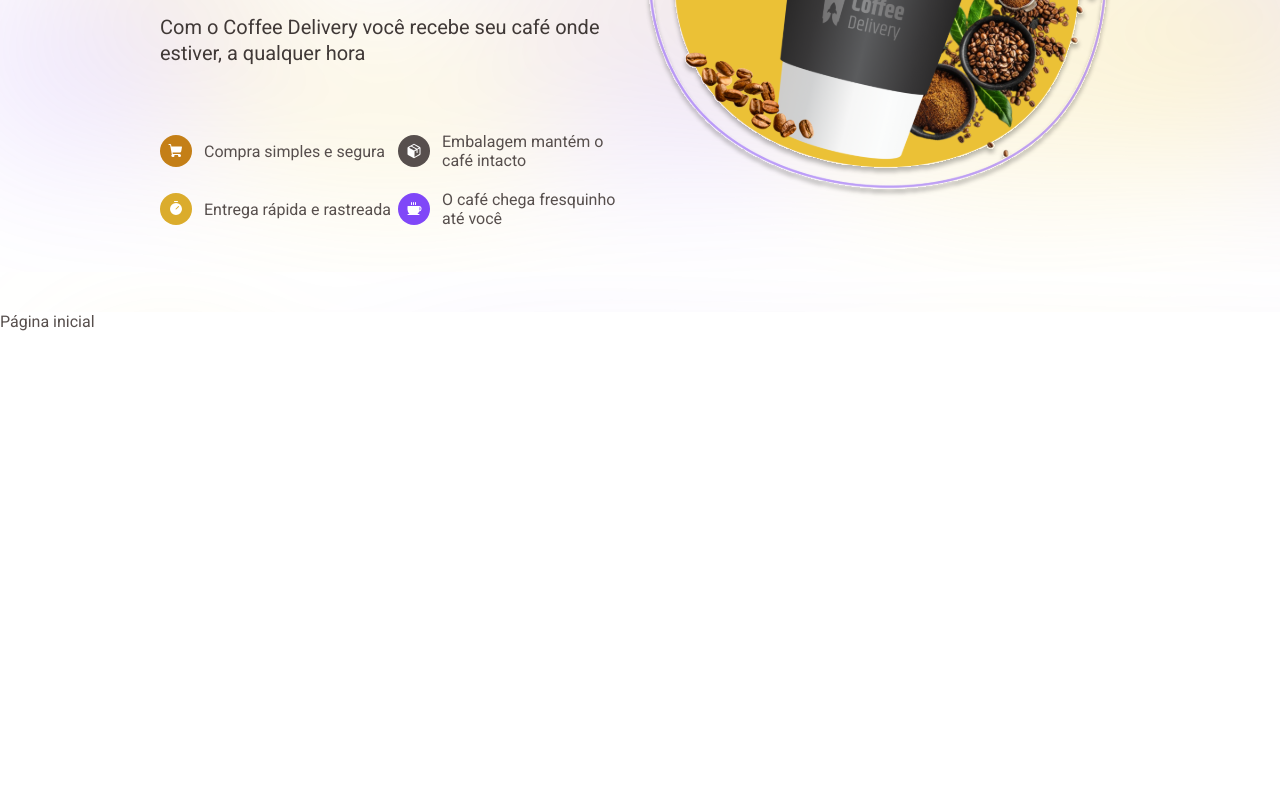
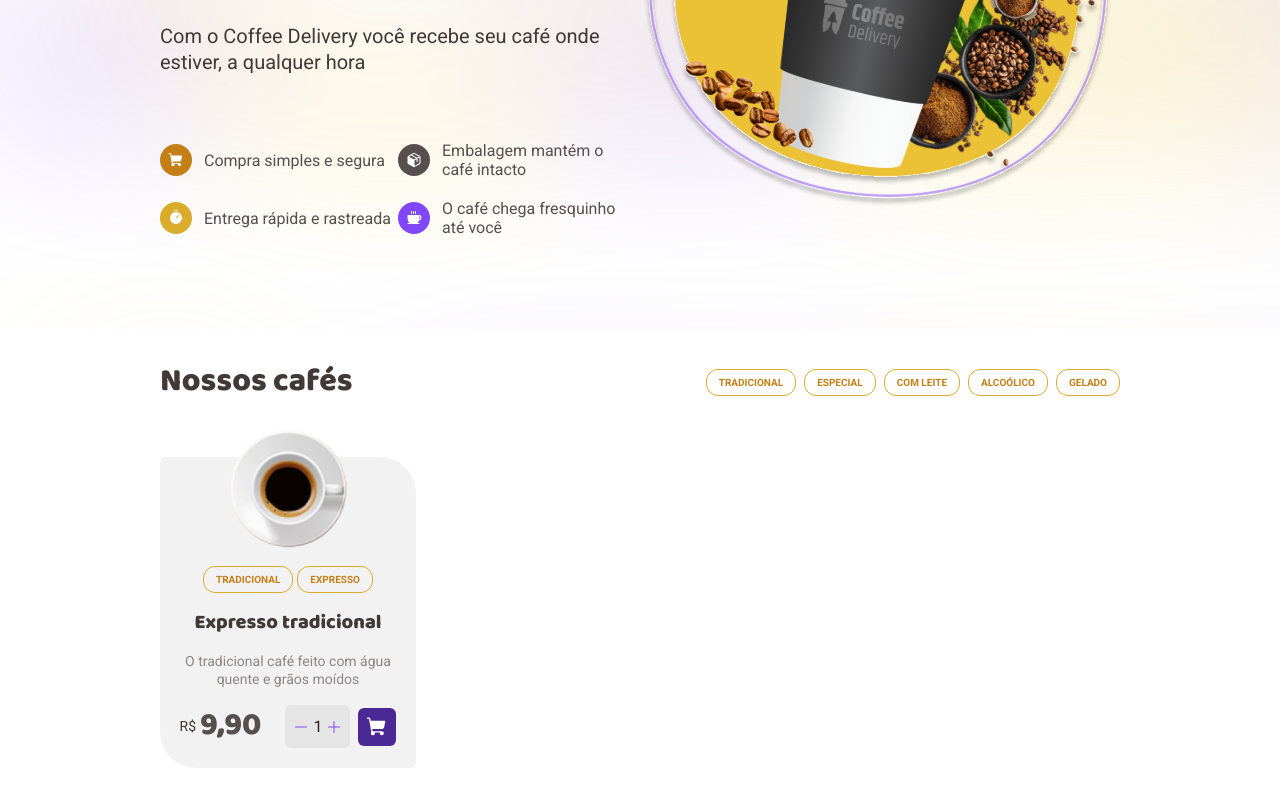
Before and after one commit to elenmagalhaes/coffee-delivery-web, a React (Vite) app: page / in a window 1280 px wide. Shown: the part 376-1176 px from the top of the page. Before the commit the page ends 800 px from the top, so only its background shows below. Built offline with nearby package versions, Linux system fonts and the light colour scheme.

Commit message:
criado estrutura do catalogo de produtos

```diff
--- a/package.json
+++ b/package.json
@@ -25,8 +25,6 @@
     "eslint-plugin-import": "^2.27.5",
     "eslint-plugin-import-helpers": "^1.3.1",
     "eslint-plugin-simple-import-sort": "^10.0.0",
-    "node-sass": "^8.0.0",
-    "sass": "^1.58.1",
     "typescript": "^4.9.3",
     "vite": "^4.1.0"
   }
--- a/src/components/Banner/styles.ts
+++ b/src/components/Banner/styles.ts
@@ -27,12 +27,12 @@ export const Paragraph = styled.p`
   color: ${(props) => props.theme.color['gray-800']};
 `
 
-export const BannerSection = styled.div`
+export const BannerSection = styled.section`
   background-image: url(${backgroundImage});
   display: flex;
   justify-content: space-between;
   align-items: center;
-  padding: 5.2rem 10rem;
+  padding: 5.75rem 10rem;
 `
 
 export const BannerInfo = styled.div`
--- a/src/layouts/WrapperLayout/index.tsx
+++ b/src/layouts/WrapperLayout/index.tsx
@@ -1,10 +1,12 @@
 import { Outlet } from 'react-router-dom'
+import { Banner } from '../../components/Banner'
 import { Header } from '../../components/Header'
 
 export const WrapperLayout = () => {
   return (
     <div className="wrapper">
       <Header />
+      <Banner />
       <Outlet />
     </div>
   )
--- a/src/pages/Home/index.tsx
+++ b/src/pages/Home/index.tsx
@@ -1,11 +1,73 @@
-import { Banner } from '../../components/Banner'
-import './styles.scss'
+import { Minus, Plus, ShoppingCart } from 'phosphor-react'
+import { NavLink } from 'react-router-dom'
+import {
+  CatalogContainer,
+  FilterList,
+  CatalogHeader,
+  FilterItem,
+  CatalogList,
+  CoffeeCard,
+  TagContainer,
+  CoffeTitle,
+  CoffeDescription,
+  PriceContainer,
+  BuyContainer,
+  Price,
+  QuantityCounter,
+} from './styles'
+import CoffeeTraditional from '../../assets/img/coffee-tradicional.svg'
+import { theme } from '../../styles/theme'
 
 export const Home = () => {
   return (
-    <main className="homepage">
-      <Banner />
-      <section className="body">Página inicial</section>
-    </main>
+    <CatalogContainer>
+      <CatalogHeader>
+        <h2>Nossos cafés</h2>
+        <FilterList>
+          <FilterItem>tradicional</FilterItem>
+          <FilterItem>especial</FilterItem>
+          <FilterItem>com leite</FilterItem>
+          <FilterItem>alcoólico</FilterItem>
+          <FilterItem>gelado</FilterItem>
+        </FilterList>
+      </CatalogHeader>
+      <CatalogList className="catalog-list">
+        <CoffeeCard className="product-item">
+          <img src={CoffeeTraditional} alt="" />
+          <TagContainer>
+            <FilterItem>tradicional</FilterItem>
+            <FilterItem>expresso</FilterItem>
+          </TagContainer>
+          <CoffeTitle>Expresso tradicional</CoffeTitle>
+          <CoffeDescription>
+            O tradicional café feito com água quente e grãos moídos
+          </CoffeDescription>
+          <PriceContainer>
+            <Price>
+              <span>R$</span>
+              <div>9,90</div>
+            </Price>
+            <BuyContainer className="quantity">
+              <QuantityCounter>
+                <Minus
+                  size={16}
+                  weight="fill"
+                  color={theme.color['purple-500']}
+                />
+                1
+                <Plus
+                  size={16}
+                  weight="fill"
+                  color={theme.color['purple-500']}
+                />
+              </QuantityCounter>
+              <NavLink to="/checkout">
+                <ShoppingCart size={22} weight="fill" color="white" />
+              </NavLink>
+            </BuyContainer>
+          </PriceContainer>
+        </CoffeeCard>
+      </CatalogList>
+    </CatalogContainer>
   )
 }
--- /dev/null
+++ b/src/pages/Home/styles.ts
@@ -0,0 +1,148 @@
+import styled from 'styled-components'
+
+export const CatalogContainer = styled.main`
+  padding: 2rem 10rem;
+  /* height: calc(100vh - 10rem); */
+`
+
+export const CatalogHeader = styled.div`
+  display: flex;
+  justify-content: space-between;
+  align-items: center;
+
+  h2 {
+    font-family: ${(props) => props.theme.typography.font.secondary};
+    font-weight: ${(props) => props.theme.typography.weight['extra-bold']};
+    font-size: 2rem;
+    line-height: 130%;
+    color: ${(props) => props.theme.color['gray-800']};
+  }
+`
+
+export const FilterList = styled.div`
+  display: flex;
+  justify-content: flex-end;
+  align-items: center;
+  gap: 0.5rem;
+`
+
+export const FilterItem = styled.div`
+  text-transform: uppercase;
+  line-height: 130%;
+  font-size: 0.625rem;
+  font-weight: ${(props) => props.theme.typography.weight.bold};
+  padding: 0.375rem 0.75rem;
+  border-radius: 12px;
+  color: ${(props) => props.theme.color['yellow-900']};
+  border: 1px solid ${(props) => props.theme.color['yellow-500']};
+`
+
+export const CatalogList = styled.div`
+  display: grid;
+  margin-top: 3.375rem;
+  grid-template-columns: repeat(4, 1fr);
+  grid-template-rows: auto;
+  grid-row-gap: 2rem;
+`
+
+export const CoffeeCard = styled.div`
+  position: relative;
+  display: flex;
+  flex-direction: column;
+  justify-content: space-between;
+  align-items: center;
+  max-width: 16rem;
+  height: 19.47rem;
+  border-radius: 6px 36px;
+  padding: 1.25rem;
+  background: ${(props) => props.theme.color['gray-100']};
+
+  img {
+    width: 7.5rem;
+    height: 7.5rem;
+    min-width: 7.5rem;
+    margin-top: -3rem;
+  }
+`
+
+export const TagContainer = styled.div`
+  display: flex;
+  align-items: center;
+  justify-content: center;
+  flex-wrap: wrap;
+  column-gap: 0.25rem;
+`
+
+export const CoffeTitle = styled.p`
+  font-family: ${(props) => props.theme.typography.font.secondary};
+  font-size: 1.25rem;
+  line-height: 130%;
+  font-weight: ${(props) => props.theme.typography.weight['extra-bold']};
+  color: ${(props) => props.theme.color['gray-800']};
+`
+
+export const CoffeDescription = styled.p`
+  text-align: center;
+  font-size: 0.875rem;
+  line-height: 130%;
+  color: ${(props) => props.theme.color['gray-600']};
+`
+
+export const PriceContainer = styled.div`
+  display: flex;
+  justify-content: space-between;
+  align-items: center;
+  gap: 1.5rem;
+`
+
+export const Price = styled.div`
+  display: flex;
+  justify-content: space-between;
+  align-items: center;
+  gap: 0.25rem;
+  line-height: 130%;
+  color: ${(props) => props.theme.color['gray-800']};
+
+  span {
+    font-size: 0.875rem;
+  }
+
+  div {
+    font-family: ${(props) => props.theme.typography.font.secondary};
+    font-weight: ${(props) => props.theme.typography.weight['extra-bold']};
+    font-size: 2rem;
+    color: ${(props) => props.theme.color['gray-700']};
+  }
+`
+
+export const BuyContainer = styled.div`
+  display: flex;
+  justify-content: space-between;
+  align-items: center;
+  gap: 0.5rem;
+
+  a {
+    background: ${(props) => props.theme.color['purple-900']};
+    border-radius: 6px;
+    padding: 0.5rem;
+
+    svg {
+      display: flex;
+    }
+  }
+`
+
+export const QuantityCounter = styled.div`
+  display: flex;
+  justify-content: space-between;
+  align-items: center;
+  gap: 0.25rem;
+  padding: 0.75rem 0.5rem;
+  border-radius: 6px;
+  background: ${(props) => props.theme.color['gray-300']};
+  color: ${(props) => props.theme.color['gray-900']};
+
+  svg {
+    cursor: pointer;
+  }
+`
```
Also changed, not shown: src/assets/img/coffee-tradicional.svg (added), src/pages/Home/styles.scss (deleted), 1 other file (tests, documents, lock files or other folders).
